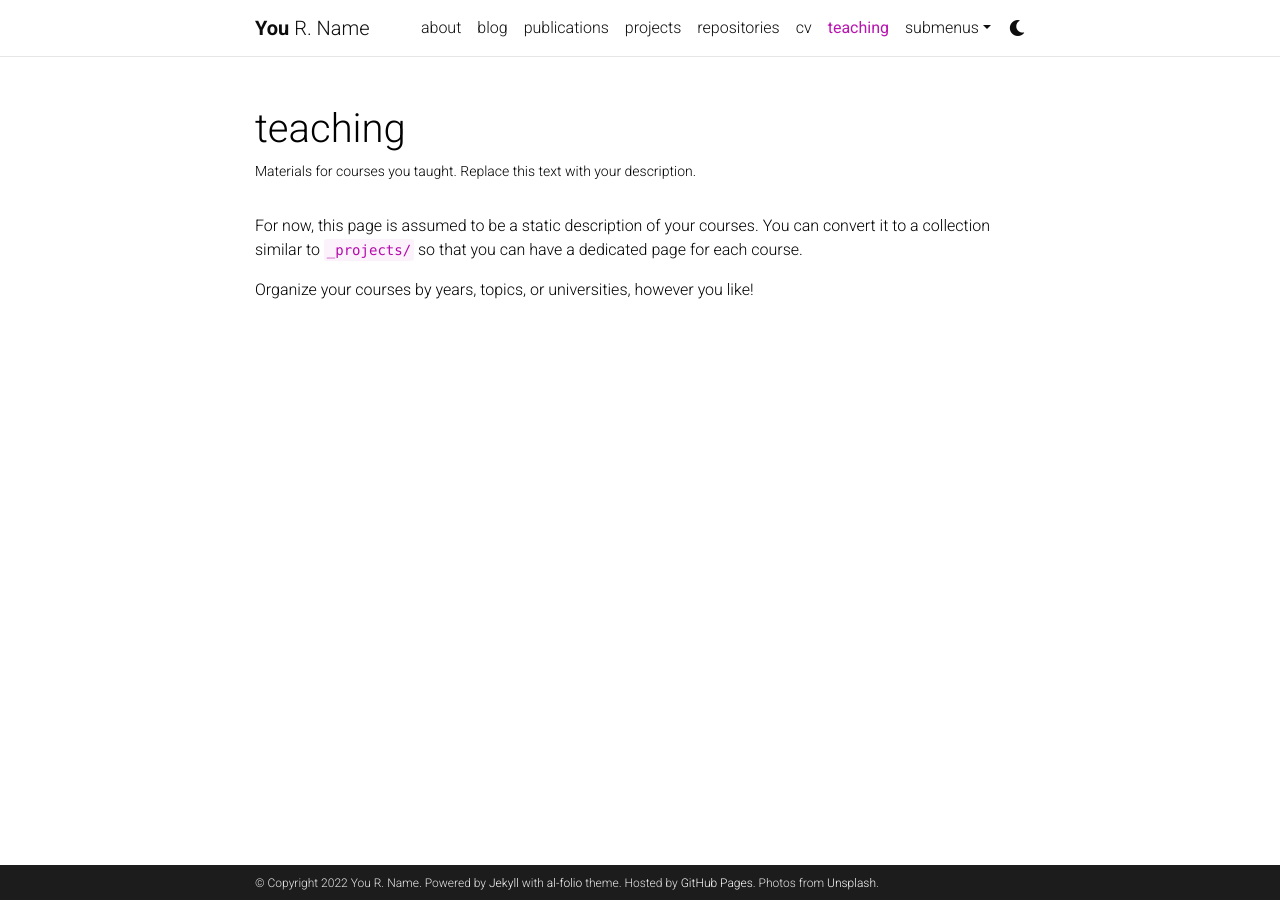
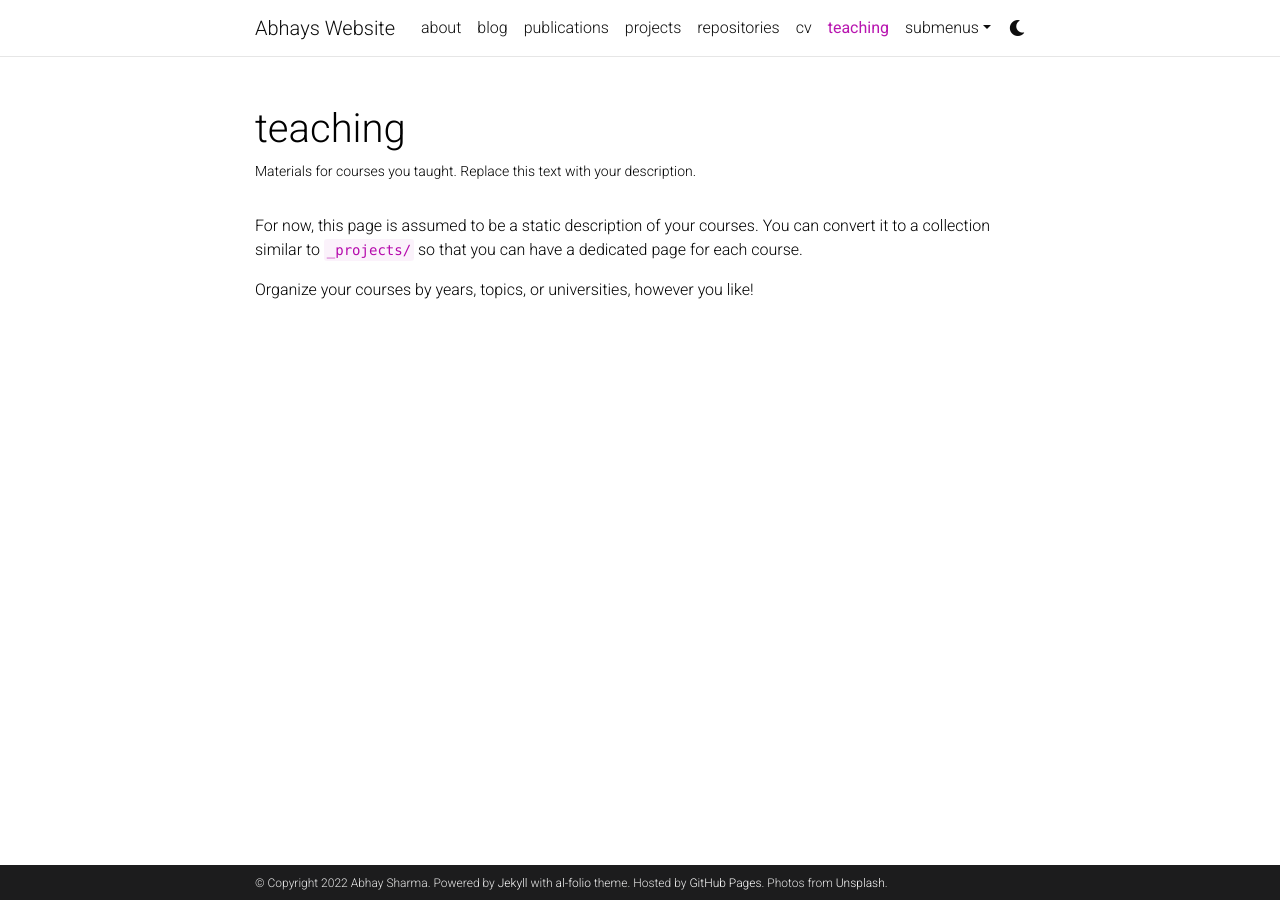
Before and after one commit to AbhaySh4r/AbhaySh4r.github.io, a Jekyll site: the page built from _pages/teaching.md, in a window 1280 px wide. Built offline with Jekyll 4.4.1, drawn with Linux system fonts in a browser that asks for light colours; comment, search, counter and statistics services are not loaded; a style sheet for code colours, icons or effects is not loaded.

Commit message:
Update _config.yml
basic updates to jeykll page

```diff
--- a/_config.yml
+++ b/_config.yml
@@ -2,11 +2,11 @@
 # Site settings
 # -----------------------------------------------------------------------------
 
-title: blank # the website title (if blank, full name will be used instead)
-first_name: You
-middle_name: R.
-last_name: Name
-email: you@example.com
+title: Abhays Website # the website title (if blank, full name will be used instead)
+first_name: Abhay
+middle_name:
+last_name: Sharma
+email: abhays@mail.smu.edu
 description: > # the ">" symbol means to ignore newlines until "footer_text:"
   A simple, whitespace theme for academics. Based on [*folio](https://github.com/bogoli/-folio) design.
 footer_text: >
@@ -18,8 +18,8 @@ keywords: jekyll, jekyll-theme, academic-website, portfolio-website  # add your
 lang: en # the language of your site (for example: en, fr, cn, ru, etc.)
 icon: ⚛️  # the emoji used as the favicon (alternatively, provide image name in /assets/img/)
 
-url: https://alshedivat.github.io # the base hostname & protocol for your site
-baseurl: /al-folio # the subpath of your site, e.g. /blog/
+url: https://AbhaySh4r.github.io # the base hostname & protocol for your site
+baseurl:  # the subpath of your site, e.g. /blog/
 last_updated: false # set to true if you want to display last updated in the footer
 impressum_path:  # set to path to include impressum link in the footer, use the same path as permalink in a page, helps to conform with EU GDPR
 
```
